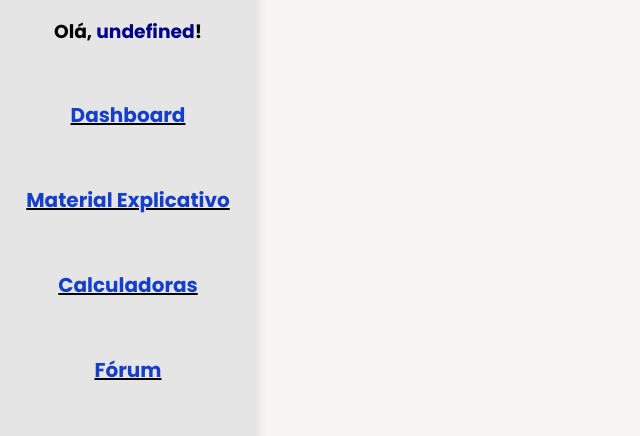
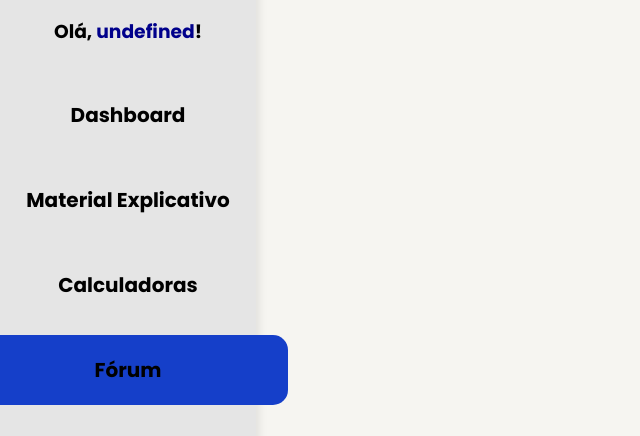
Before and after one commit to henriquercz/musculacao-sem-mitos, a website: page public/dashboard/forum.html in a window 1280 px wide. Shown: the part 173-609 px from the top of the page, without its empty margins (0-640 px from the left). Drawn offline with Linux system fonts and the light colour scheme; files whose address does not match are found by name.

Commit message:
personalizando header left da dashboard

```diff
--- a/public/css/dashboards.css
+++ b/public/css/dashboards.css
@@ -41,6 +41,29 @@ body {
     font-size: 28px;
 }
 
+.btn-nav a {
+    display: flex;
+    flex-direction: row;
+    color: white;
+    text-decoration: none;
+}
+
+
+.nestaPagina {
+    background-color: rgba(21, 63, 201);
+    border-radius: 15px;
+}
+
+.nestaPagina h3 {
+    color: white;
+}
+
+.nestaPagina img {
+    width: 36px;
+    height: 36px;
+    margin-top: 17px;
+}
+
 .dash {
     width: 80%;
     margin-left: 20%;
@@ -76,13 +99,21 @@ body {
 }
 
 .btn-nav h3 {
-    color: rgb(21, 63, 201);
     font-size: 20px;
 }
 
-.btn-nav a {
+.btn-nav h3:visited {
     color: black;
 }
+
+.btn-nav h3:hover {
+    color: black;
+}
+
+.btn-nav h3:active {
+    color: black;
+}
+
 
 /* SECAO DE VIDEOS */
 .secao-videos {
--- a/public/dashboard/forum.html
+++ b/public/dashboard/forum.html
@@ -19,19 +19,19 @@
         </div>
         <div class="navegacao">
             <div class="btn-nav">
-            <a href="dashboard.html"><h3>Dashboard</h3></a>
+            <a href="dashboard.html"><h3 style="color: black;">Dashboard</h3></a>
             </div>
 
             <div class="btn-nav">
-            <a href="videos.html"><h3>Material Explicativo</h3></a>
+            <a href="videos.html"><h3 style="color: black;">Material Explicativo</h3></a>
             </div>
 
             <div class="btn-nav">
-            <a href="calculadoras.html"><h3>Calculadoras</h3></a>
+            <a href="calculadoras.html"><h3 style="color: black;">Calculadoras</h3></a>
             </div>
 
-            <div class="btn-nav">
-            <a href="forum.html"><h3>Fórum</h3></a>
+            <div class="btn-nav nestaPagina">
+            <a href="forum.html"><h3 style="color: black;">Fórum</h3></a>
             </div>
         </div>
 
```
Also changed, not shown: public/dashboard/calculadoras.html (+7 -7 lines), public/dashboard/dashboard.html (+5 -5 lines), public/dashboard/videos.html (+7 -7 lines), public/assets/icon/icon-home.png (added).
